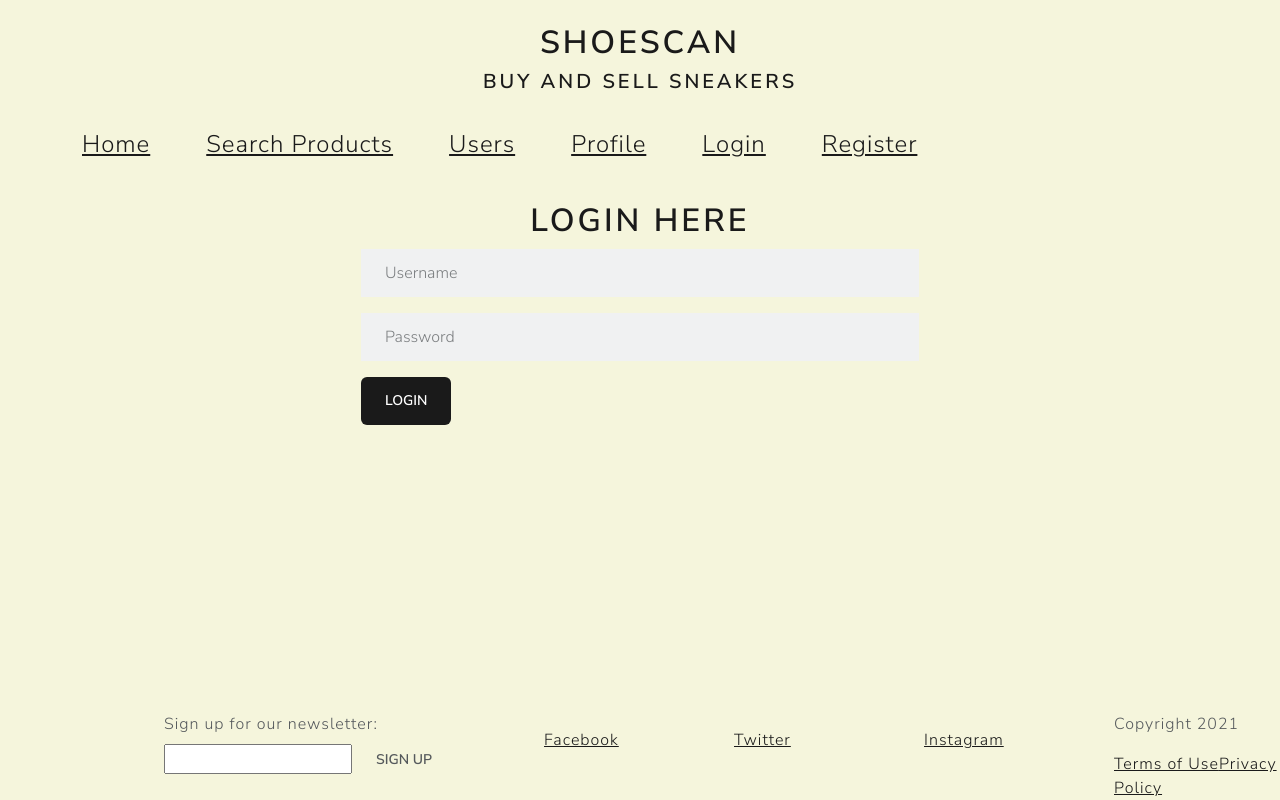
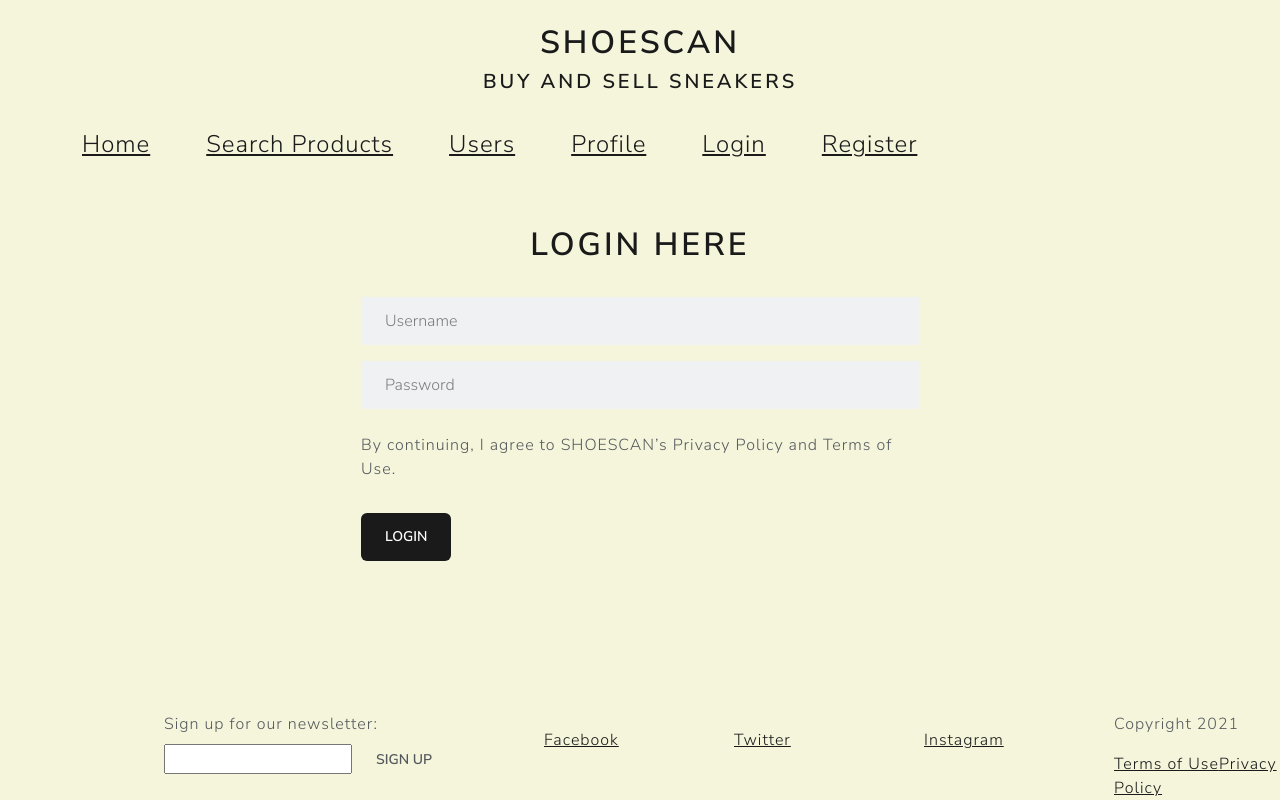
Before and after one commit to echen9104/CS4550-Project, a React (Create React App) app in the folder project/: page /login in a window 1280 px wide. Built offline with nearby package versions, Linux system fonts and the light colour scheme; no server answers.

Commit message:
added extra fine details like terms of agreement

```diff
--- a/project/src/users/login.js
+++ b/project/src/users/login.js
@@ -23,13 +23,17 @@ const Login = () => {
     }
     return (
         <>
+            <br/>
             <h1 className="text-center">Login here</h1>
+            <br/>
             <input onChange={(e) => setUsername(e.target.value)}
                    className="form-control border border-primary w-50 offset-3"
                    placeholder="Username" value={username}/>
             <input onChange={(e) => setPassword(e.target.value)} type="password"
                    className="mt-3 form-control border border-primary w-50 offset-3"
                    placeholder="Password" value={password}/>
+            <br/>
+            <p className={"w-50 offset-3"}>By continuing, I agree to SHOESCAN’s Privacy Policy and Terms of Use.</p>
             <button className="btn btn-primary mt-3 offset-3" onClick={handleLoginBtn}>
                 Login
             </button>
--- a/project/src/users/register.js
+++ b/project/src/users/register.js
@@ -66,6 +66,8 @@ const Register = () => {
                             <option value="Customer">Customer</option>
                             <option value="Admin">Admin</option>
                         </select>
+                        <br/>
+                        <p className={"w-50 offset-3"}>By continuing, I agree to SHOESCAN’s Privacy Policy and Terms of Use.</p>
                         <button className="btn btn-primary mt-3 offset-3" onClick={handleRegisterBtn}>
                             Register
                         </button>
```
